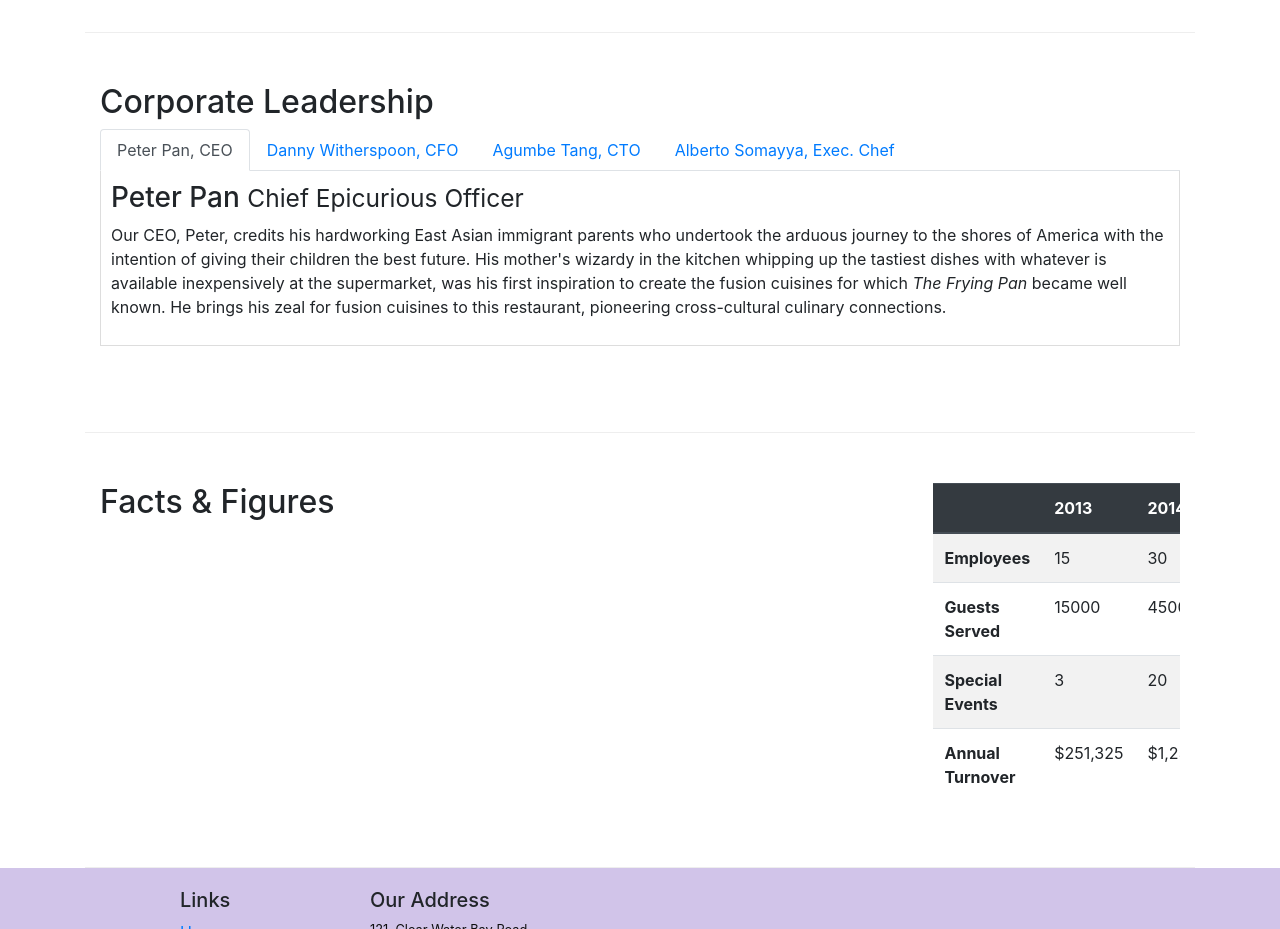
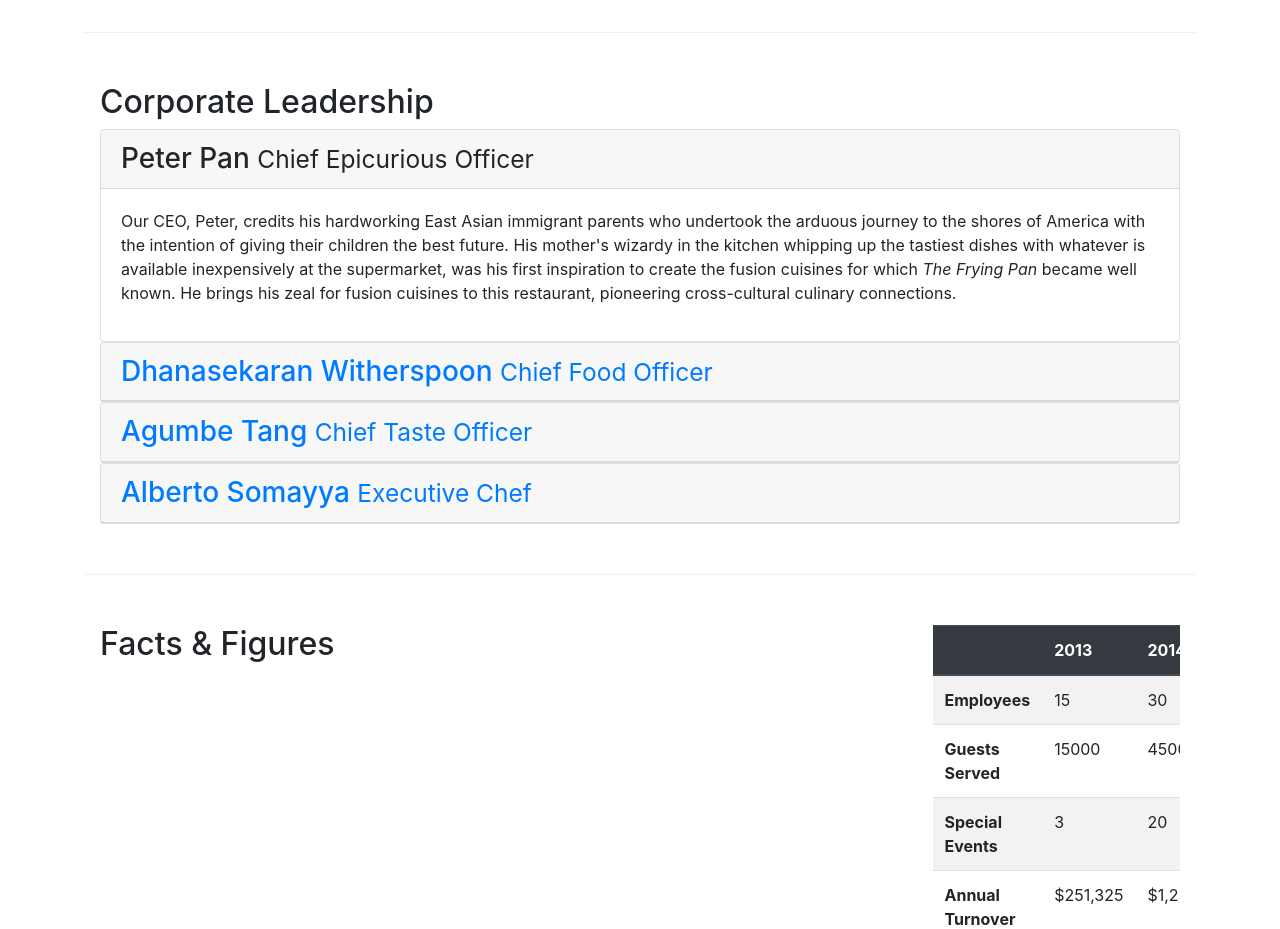
Before and after one commit to NickCampbellUCSD/full-stack-web-development-certificate, a plain HTML site: page bootstrap/conFusion/aboutus.html in a window 1280 px wide. Shown: the part 1060-1989 px from the top of the page. Drawn offline with nearby package versions, Linux system fonts and the light colour scheme.

Commit message:
accordion

```diff
--- a/bootstrap/conFusion/aboutus.html
+++ b/bootstrap/conFusion/aboutus.html
@@ -35,6 +35,7 @@
             </div>
         </div>
     </nav>
+
     <header class="jumbotron">
         <div class="container">
             <div class="row row-header">
@@ -100,46 +101,66 @@
             </div>
         </div>
 
-
         <div class="row row-content">
             <div class="col-12 col-sm">
                 <h2>Corporate Leadership</h2>
-                <ul class="nav nav-tabs">
-                    <li class="nav-item">
-                      <a class="nav-link active" href="#peter"
-                        role="tab" data-toggle="tab">Peter Pan, CEO</a>
-                    </li>
-                    <li class="nav-item">
-                      <a class="nav-link" href="#danny" role="tab"
-                        data-toggle="tab">Danny Witherspoon, CFO</a>
-                    </li>
-                    <li class="nav-item">
-                      <a class="nav-link" href="#agumbe"role="tab"
-                        data-toggle="tab">Agumbe Tang, CTO</a>
-                    </li>
-                    <li class="nav-item">
-                      <a class="nav-link" href="#alberto" role="tab"
-                        data-toggle="tab">Alberto Somayya, Exec. Chef</a>
-                    </li>
-                </ul>
-                <div class="tab-content">
-                    <div role="tabpanel" class="tab-pane fade show active" id="peter">
-                        <h3>Peter Pan <small>Chief Epicurious Officer</small></h3>
-                        <p class="d-none d-sm-block">Our CEO, Peter, credits his hardworking East Asian immigrant parents who undertook the arduous journey to the shores of America with the intention of giving their children the best future. His mother's wizardy in the kitchen whipping up the tastiest dishes with whatever is available inexpensively at the supermarket, was his first inspiration to create the fusion cuisines for which <em>The Frying Pan</em> became well known. He brings his zeal for fusion cuisines to this restaurant, pioneering cross-cultural culinary connections.</p>
+                <div id="accordion">
+                    <div class="card">
+                        <div class="card-header" role="tab" id="peterhead">
+                            <h3 class="mb-0"><a data-toggle="collapse" data-target="#peter">
+                                Peter Pan
+                                <small>Chief Epicurious Officer</small>
+                            </a></h3>
+                        </div>
+                        <div class="collapse show" id="peter" data-parent="#accordion">
+                            <div class="card-body">
+                                <p class="d-none d-sm-block"> Our CEO, Peter, credits his hardworking East Asian immigrant parents who undertook the arduous journey to the shores of America with the intention of giving their children the best future. His mother's wizardy in the kitchen whipping up the tastiest dishes with whatever is available inexpensively at the supermarket, was his first inspiration to create the fusion cuisines for which <em>The Frying Pan</em> became well known. He brings his zeal for fusion cuisines to this restaurant, pioneering cross-cultural culinary connections.</p>
+                            </div>
+                        </div>
                     </div>
-                    <div role="tabpanel" class="tab-pane fade" id="dhanasekaran">
-                        <h3>Dhanasekaran Witherspoon <small>Chief Food Officer</small></h3>
-                        <p class="d-none d-sm-block">Our CFO, Danny, as he is affectionately referred to by his colleagues, comes from a long established family tradition in farming and produce. His experiences growing up on a farm in the Australian outback gave him great appreciation for varieties of food sources. As he puts it in his own words, <em>Everything that runs, wins, and everything that stays, pays!</em></p>
+                    <div class="card">
+                        <div class="card-header" role="tab" id="dannyhead">
+                            <h3 class="mb-0"><a class="collapsed" data-toggle="collapse" data-target="#danny">
+                                Dhanasekaran Witherspoon
+                                <small>Chief Food Officer</small>
+                            </a></h3>
+                        </div>
+                        <div class="collapse" id="danny" data-parent="#accordion">
+                            <div class="card-body">
+                                <p class="d-none d-sm-block">Our CFO, Danny, as he is affectionately referred to by his colleagues, comes from a long established family tradition in farming and produce. His experiences growing up on a farm in the Australian outback gave him great appreciation for varieties of food sources. As he puts it in his own words, <em>Everything that runs, wins, and everything that stays, pays!</em></p>
+                            </div>
+                        </div>
                     </div>
-                    <div role="tabpanel" class="tab-pane fade" id="agumbe">
-                        <h3>Agumbe Tang <small>Chief Taste Officer</small></h3>
-                        <p class="d-none d-sm-block">Blessed with the most discerning gustatory sense, Agumbe, our CTO, personally ensures that every dish that we serve meets his exacting tastes. Our chefs dread the tongue lashing that ensues if their dish does not meet his exacting standards. He lives by his motto, <em>You click only if you survive my lick.</em></p>
-                        <h3>Alberto Somayya <small>Executive Chef</small></h3>
-                        <p class="d-none d-sm-block">Award winning three-star Michelin chef with wide International experience having worked closely with whos-who in the culinary world, he specializes in creating mouthwatering Indo-Italian fusion experiences. He says, <em>Put together the cuisines from the two craziest cultures, and you get a winning hit! Amma Mia!</em></p>
+                    <div class="card">
+                        <div class="card-header" role="tab" id="agumbehead">
+                            <h3 class="mb-0"><a class="collapsed" data-toggle="collapse" data-target="#agumbe">
+                                Agumbe Tang
+                                <small>Chief Taste Officer</small>
+                            </a></h3>
+                        </div>
+                        <div class="collapse" id="agumbe" data-parent="#accordion">
+                            <div class="card-body">
+                                <p class="d-none d-sm-block">Blessed with the most discerning gustatory sense, Agumbe, our CTO, personally ensures that every dish that we serve meets his exacting tastes. Our chefs dread the tongue lashing that ensues if their dish does not meet his exacting standards. He lives by his motto, <em>You click only if you survive my lick.</em></p>
+                            </div>
+                        </div>
+                    </div>
+                    <div class="card">
+                        <div class="card-header" role="tab" id="albertohead">
+                            <h3 class="mb-0"><a class="collapsed" data-toggle="collapse" data-target="#alberto">
+                                Alberto Somayya
+                                <small>Executive Chef</small>
+                            </a></h3>
+                        </div>
+                        <div class="collapse" id="alberto" data-parent="#accordion">
+                            <div class="card-body">
+                                <p class="d-none d-sm-block">Award winning three-star Michelin chef with wide International experience having worked closely with whos-who in the culinary world, he specializes in creating mouthwatering Indo-Italian fusion experiences. He says, <em>Put together the cuisines from the two craziest cultures, and you get a winning hit! Amma Mia!</em></p>
+                            </div>
+                        </div>
                     </div>
                 </div>
             </div>
         </div>
+
         <div class="row row-content">
             <div class="col-12 col-sm-9">
                 <h2>Facts &amp; Figures</h2>
```
